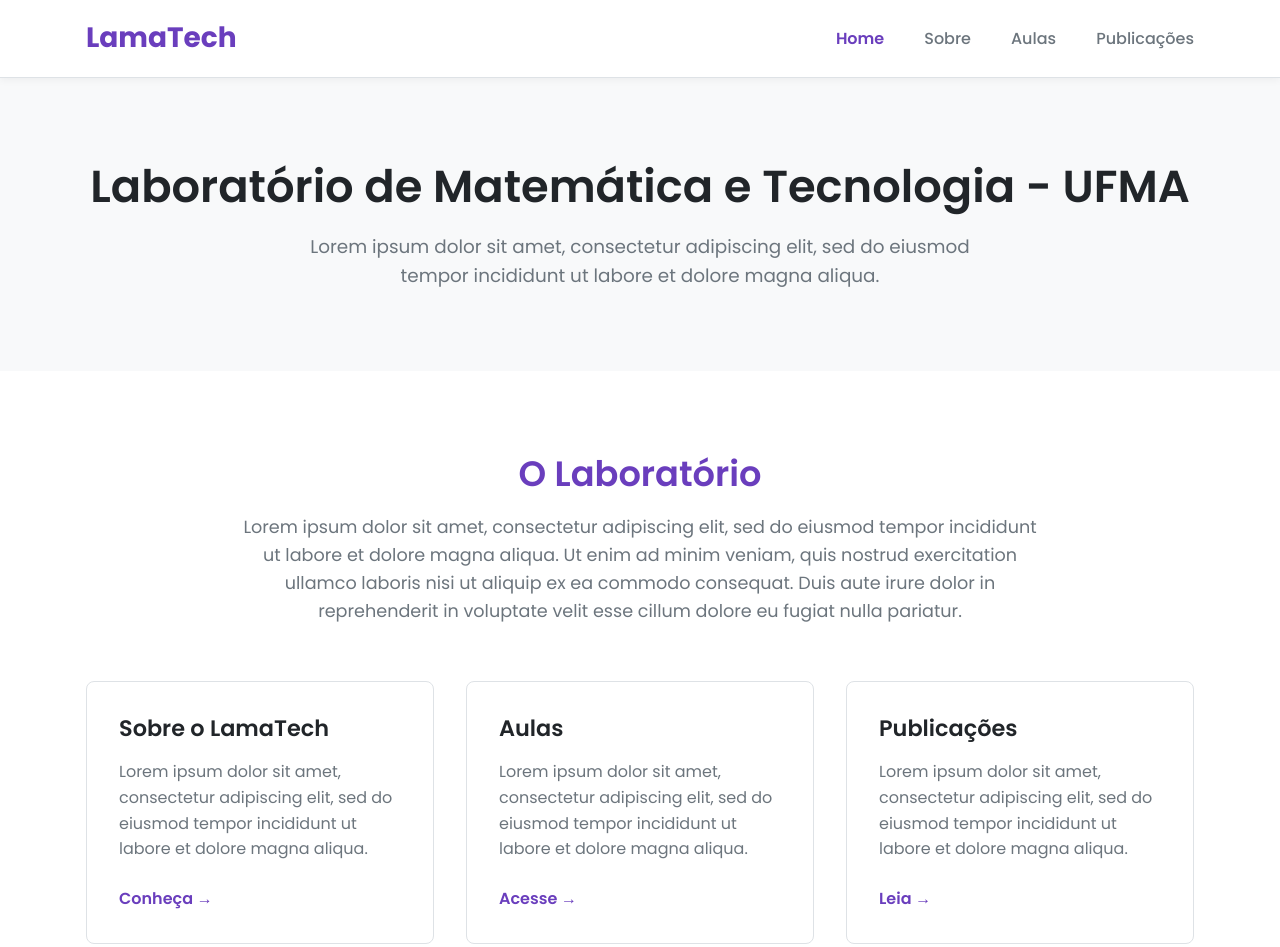
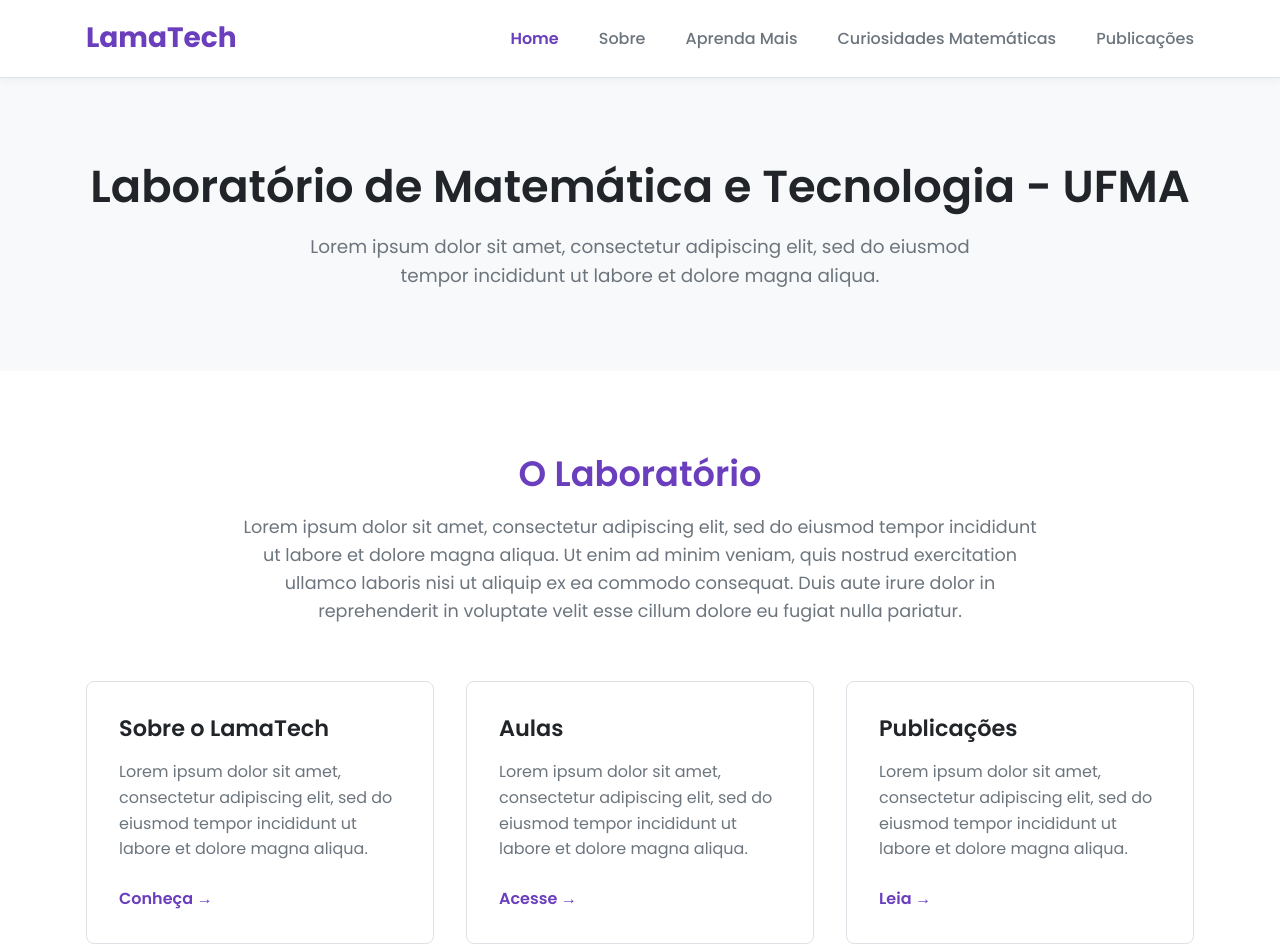
Before and after one commit to Mikael-Morais/lamatech, a plain HTML site: page index.html in a window 1280 px wide. Shown: the top 947 px of the page. Drawn offline with nearby package versions, Linux system fonts and the light colour scheme.

Commit message:
Update index.html

```diff
--- a/index.html
+++ b/index.html
@@ -20,8 +20,10 @@
                 <ul class="nav-links">
                     <li><a href="" class="active">Home</a></li>
                     <li><a href="">Sobre</a></li>
-                    <li><a href="">Aulas</a></li>
+                    <li><a href="">Aprenda Mais</a></li>
+                    <li><a href="">Curiosidades Matemáticas</a></li>
                     <li><a href="">Publicações</a></li>
+
                 </ul>
             </nav>
             <button class="menu-toggle" aria-label="Abrir menu">
```
